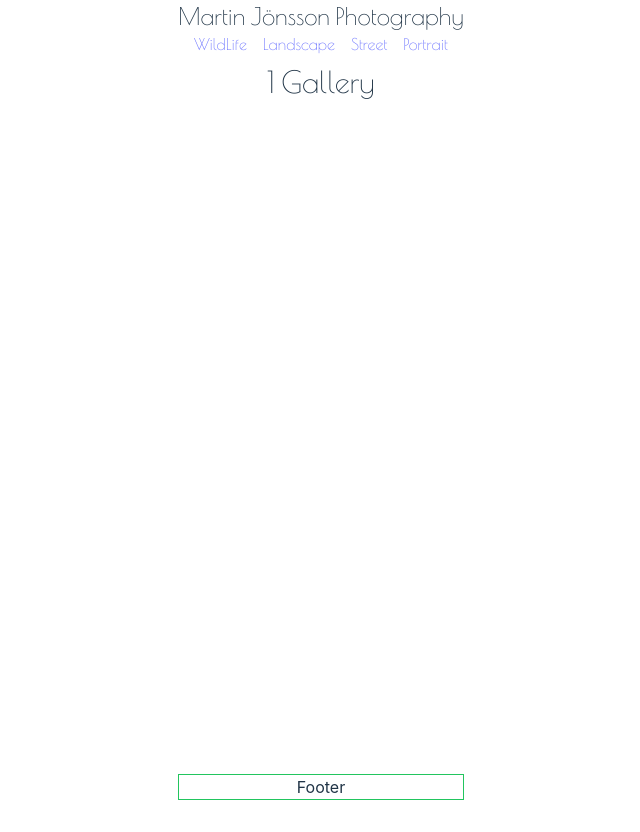
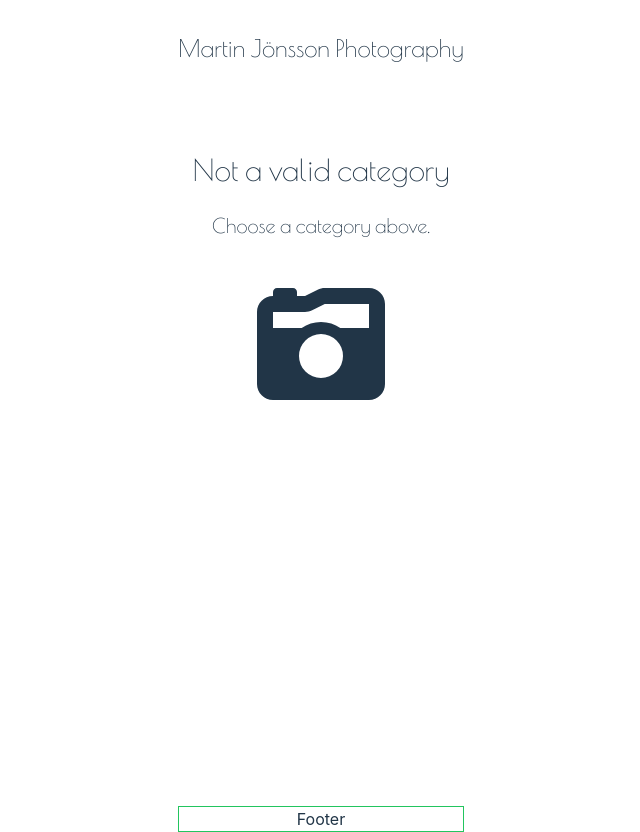
Before and after one commit to Martin-Joensson/photo-gallery, a React (Vite) app: page /category/1 in a window 1280 px wide. Shown: the whole page, without its empty margins (319-959 px from the left). Before the commit the page ends 800 px from the top, so only its background shows below. Built offline with nearby package versions, Linux system fonts and the light colour scheme; a web font is replaced by a local one.

Commit message:
added icons for smaller screens

```diff
--- a/package.json
+++ b/package.json
@@ -10,6 +10,11 @@
     "preview": "vite preview"
   },
   "dependencies": {
+    "@fortawesome/fontawesome-svg-core": "^6.7.1",
+    "@fortawesome/free-brands-svg-icons": "^6.7.1",
+    "@fortawesome/free-regular-svg-icons": "^6.7.1",
+    "@fortawesome/free-solid-svg-icons": "^6.7.1",
+    "@fortawesome/react-fontawesome": "^0.2.2",
     "react": "^18.2.0",
     "react-dom": "^18.2.0",
     "react-router-dom": "^6.28.0"
--- a/src/components/Gallery.jsx
+++ b/src/components/Gallery.jsx
@@ -1,8 +1,14 @@
 import { useParams } from "react-router-dom";
-import { useState } from "react";
+import { useState, useEffect } from "react";
 import { CapitalizeFirstLetter } from "./CapitalizeFirstLetter";
 import { PhotoCard } from "./PhotoCard";
 import images from "../assets/images.json";
+
+import { FontAwesomeIcon } from "@fortawesome/react-fontawesome";
+import { faCameraRetro } from "@fortawesome/free-solid-svg-icons";
+
+const camera = <FontAwesomeIcon icon={faCameraRetro} />;
+const arch = <FontAwesomeIcon icon="fa-solid fa-archway" />;
 
 export const Gallery = () => {
   let { category } = useParams();
@@ -16,26 +22,30 @@ export const Gallery = () => {
   const validCategoryCheck = () => {
     if (validCategoryList.includes(category)) {
       setValidCategory(true);
+      console.log("Valid category?:", validCategory);
+    } else {
+      setValidCategory(false);
+      console.log("Valid category?:", validCategory);
     }
-    else setValidCategory(false);
-  }
+  };
 
   const checkCategory = (image) => {
     if (image.category.includes(category)) {
-
-      return <PhotoCard image={image} />
-    }
-    else return null;
-  }
+      return <PhotoCard image={image} />;
+    } else return null;
+  };
   // Return images that correspond to chosen category.
   // Get gallery information fråm JSON?
 
-
-  validCategoryCheck;
+  useEffect(() => {
+    validCategoryCheck();
+  }, [validCategoryCheck, category]);
 
   return (
     <div>
-      {validCategory ? <p>"Hej"</p> : null}
+      {validCategory ? (
+        <div>
+          {" "}
           <div className=" font-headerFont">
             <h3 className="mt-2 text-3xl">{galleryTitle} Gallery</h3>
           </div>
@@ -45,6 +55,15 @@ export const Gallery = () => {
             ))}
           </div>
         </div>
+      ) : (
+        <div className="font-headerFont">
+          <h3 className="my-6 text-3xl">Not a valid category</h3>
+          <p className="text-xl">Choose a category above.</p>
+          <p className="my-10 text-9xl">{camera}</p>
+
+        </div>
+      )}
+    </div>
     // Map over all images and place in grid. change grid size responsively
     // pressing image will show lightroom version, arrows to move to next image
   );
--- a/src/components/Header.jsx
+++ b/src/components/Header.jsx
@@ -1,21 +1,41 @@
 import { NavLink } from "react-router-dom";
+import { FontAwesomeIcon } from "@fortawesome/react-fontawesome";
+import {
+  faArchway,
+  faImagePortrait,
+  faMountainSun,
+  faOtter,
+  faTreeCity,
+} from "@fortawesome/free-solid-svg-icons";
+import { faHornbill } from "@fortawesome/free-brands-svg-icons";
+
+const street = <FontAwesomeIcon icon={faTreeCity} />;
+const wild = <FontAwesomeIcon icon={faOtter} />;
+const hill = <FontAwesomeIcon icon={faMountainSun} />;
+const portrait = <FontAwesomeIcon icon={faImagePortrait} />;
 
 export const Header = () => {
   return (
     <div className="aboslute top-0 w-full border-red-500">
-      <h1 className="font-headerFont text-2xl">Martin Jönsson Photography</h1>
-      <div className="flex flex-col justify-evenly font-headerFont tablet:flex-row">
+      <h1 className="font-headerFont my-8 text-2xl">
+        Martin Jönsson Photography
+      </h1>
+      <div className="w-full flex flex-row my-8 justify-evenly font-headerFont">
         <NavLink to="/category/wildlife">
-          <h2>WildLife</h2>
+          <h2 className="hidden tablet:flex">WildLife</h2>
+          <p className="tablet:hidden">{wild}</p>
         </NavLink>
         <NavLink to="/category/landscape">
-          <h2>Landscape</h2>
+          <h2 className="hidden tablet:flex">Landscape</h2>
+          <p className="tablet:hidden">{hill}</p>
         </NavLink>
         <NavLink to="/category/street">
-          <h2>Street</h2>
+          <h2 className="hidden tablet:flex">Street</h2>
+          <p className="tablet:hidden">{street}</p>
         </NavLink>
         <NavLink to="/category/portrait">
-          <h2>Portrait</h2>
+          <h2 className="hidden tablet:flex">Portrait</h2>
+          <p className="tablet:hidden">{portrait}</p>
         </NavLink>
       </div>
       {/*
--- a/src/components/PhotoCard.jsx
+++ b/src/components/PhotoCard.jsx
@@ -1,13 +1,12 @@
+export const PhotoCard = ({ image }) => {
+  console.log("PhotoCard input:", image);
 
-export const PhotoCard = ({ image }) => {
-
-    console.log("PhotoCard input:", image)
-
-    // I need image.alttext, image.path
+  // I need image.alttext, image.path
   return (
-      <div className="border">
-          <img src={image.path} alt={image.alttext} />
-          <p>{image.title}</p>
+    <div className="border border-gray-600 m-4 p-4">
+      <img className="mb-6" src={image.path} alt={image.alttext} />
+      <hr className="text-gray-600"></hr>
+      <p>{image.title}</p>
     </div>
-  )
-}
+  );
+};
--- a/src/index.css
+++ b/src/index.css
@@ -20,11 +20,11 @@
 
 a {
   font-weight: 500;
-  color: #646cff;
+  color: #ffffff;
   text-decoration: inherit;
 }
 a:hover {
-  color: #535bf2;
+  color: #cccccc;
 }
 
 body {
```
Lines whose indentation alone changed are shown as unchanged.
